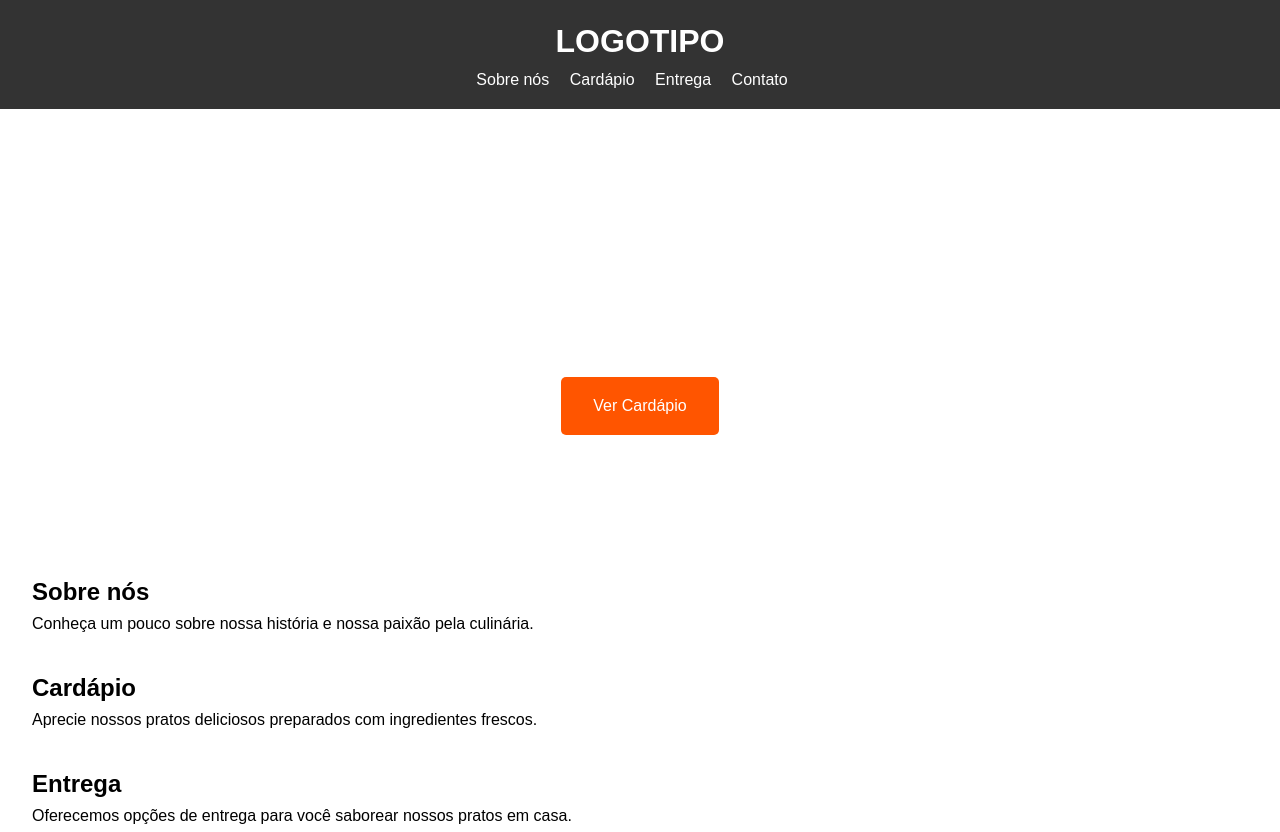
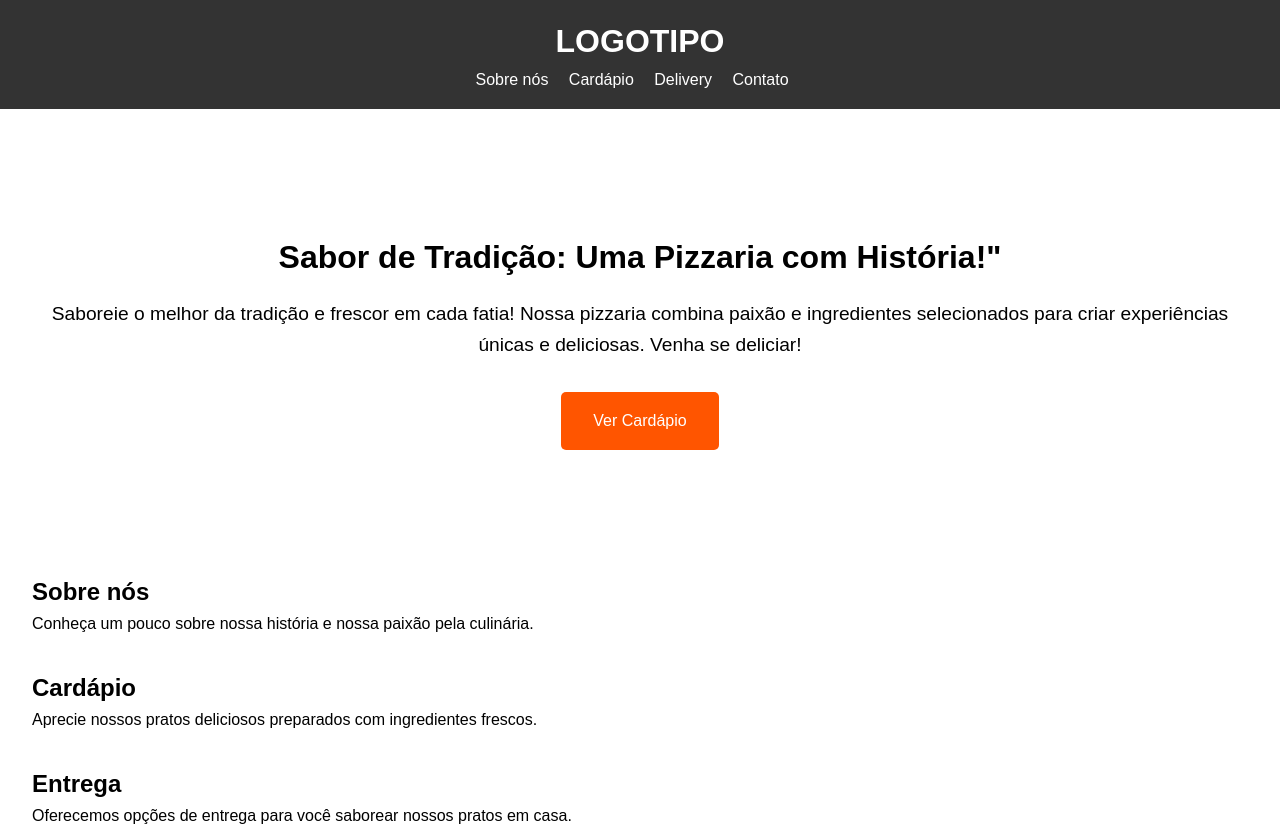
Before and after one commit to deept42/Pizzaria, a plain HTML site: page index.html in a window 1280 px wide. Shown: the top 832 px of the page. Drawn offline with Linux system fonts and the light colour scheme.

Commit message:
modificações basicas
descrição que estava branco  e tambem coloquei mensagens com mais impacto

```diff
--- a/index.html
+++ b/index.html
@@ -13,7 +13,7 @@
       <ul>
         <li><a href="#about">Sobre nós</a></li>
         <li><a href="#menu">Cardápio</a></li>
-        <li><a href="#delivery">Entrega</a></li>
+        <li><a href="#delivery">Delivery</a></li>
         <li><a href="#contact">Contato</a></li>
       </ul>
     </nav>
@@ -22,8 +22,8 @@
   <main>
     <section id="home">
       <div class="hero">
-        <h2>Bem-vindo ao nosso restaurante</h2>
-        <p>Desfrute da melhor gastronomia em um ambiente aconchegante.</p>
+        <h2>Sabor de Tradição: Uma Pizzaria com História!"</h2>
+        <p>Saboreie o melhor da tradição e frescor em cada fatia! Nossa pizzaria combina paixão e ingredientes selecionados para criar experiências únicas e deliciosas. Venha se deliciar!</p>
         <a href="#menu" class="cta-button">Ver Cardápio</a>
       </div>
     </section>
--- a/styles.css
+++ b/styles.css
@@ -68,11 +68,13 @@
   .hero h2 {
     font-size: 2rem;
     margin-bottom: 1rem;
+    color:black
   }
 
   .hero p {
     font-size: 1.2rem;
     margin-bottom: 2rem;
+    color:black
   }
 
   .cta-button {
```
